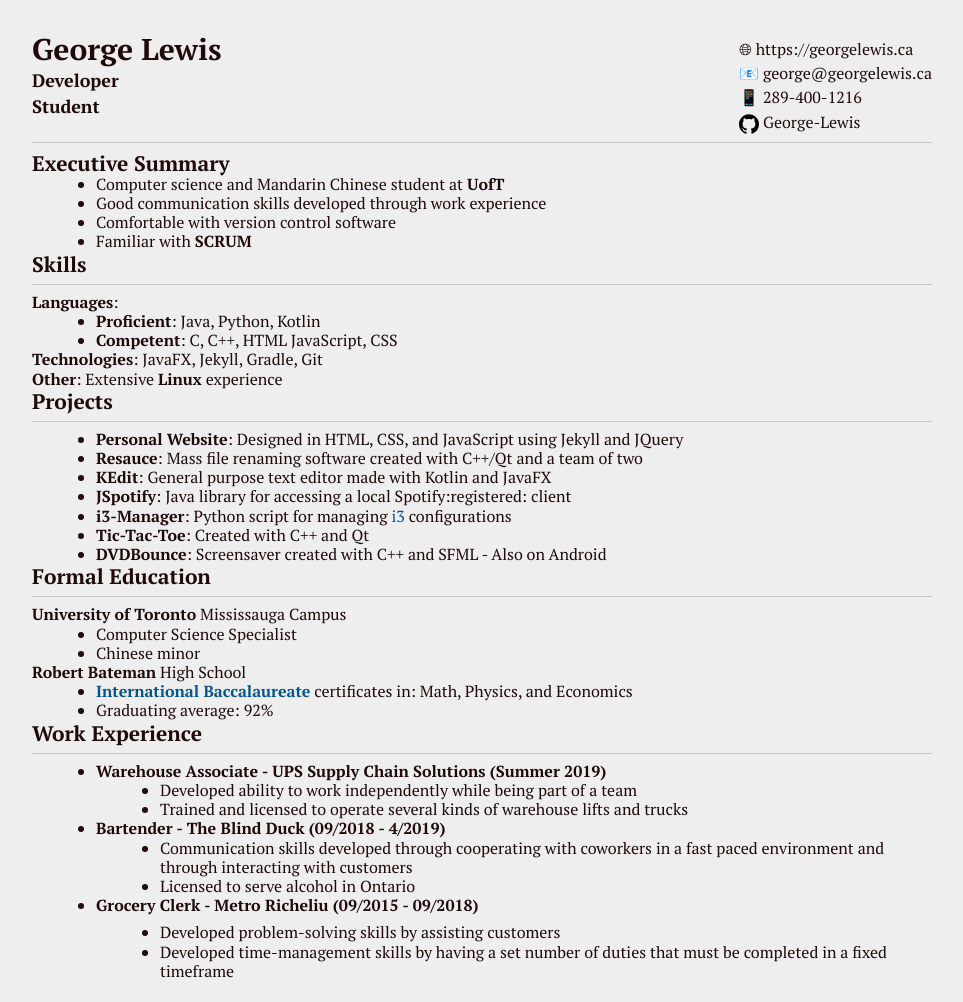
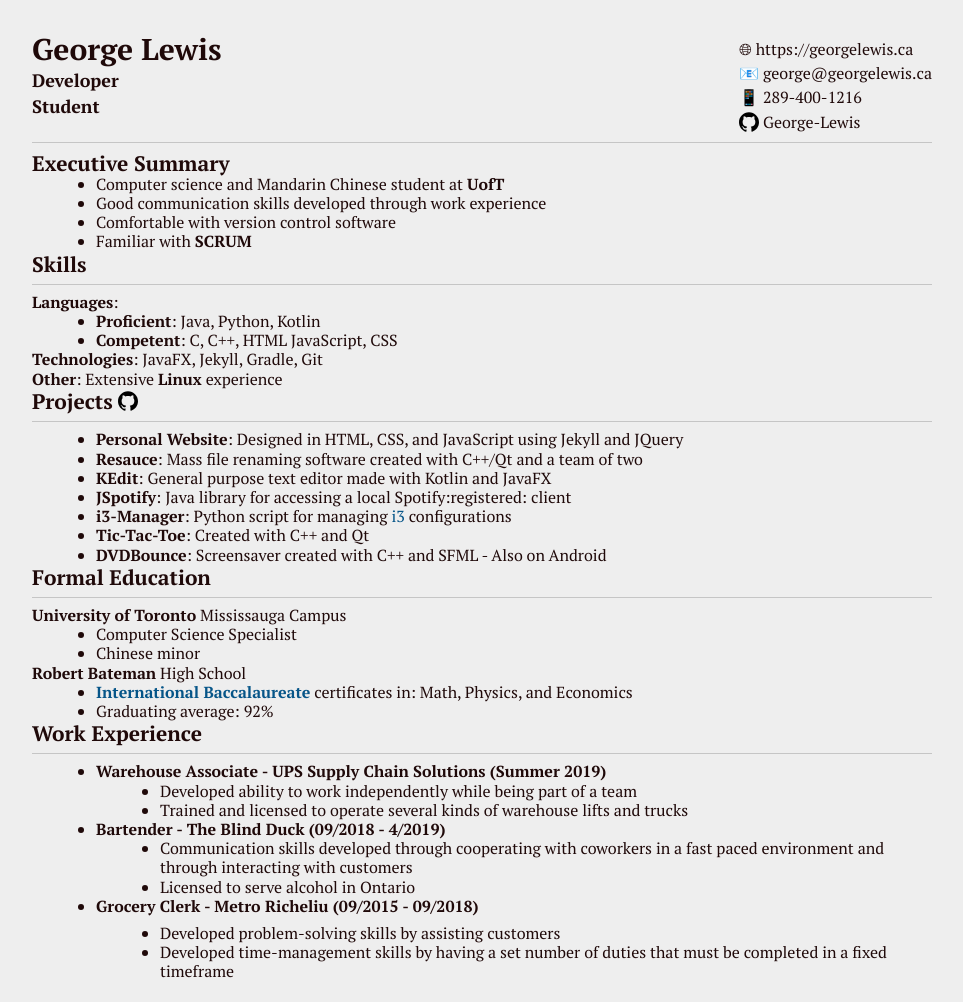
Before and after one commit to George-lewis/george-lewis.github.io, a Jekyll site: the page built from __pages/resume.markdown, in a window 1280 px wide. Shown: the whole page, without its empty margins (158-1121 px from the left). Built offline with Jekyll 4.4.1, drawn with Linux system fonts in a browser that asks for light colours.

Commit message:
Fix github logo

```diff
--- a/__pages/resume.markdown
+++ b/__pages/resume.markdown
@@ -3,7 +3,8 @@
 styling: resume
 ---
 
-<div style="display:flex;margin:0;"><div><p style="font-size:30px;font-weight:bold;margin:0;margin-bottom:12px;">George Lewis</p><p style="font-size: 18px; font-weight:600;margin:0;margin-bottom:7px;">Developer</p><p style="font-size: 18px; font-weight:600;margin:0;">Student</p></div><div style="margin-left:auto; margin-top:0;"><p style="margin:0;margin-bottom:5px;">🌐&#xfe0e; https://georgelewis.ca</p><p style="margin:0;margin-bottom:5px;">📧&#xfe0e; george@georgelewis.ca</p><p style="margin:0;margin-bottom:5px;">📱&#xfe0e; 289-400-1216</p><p style="margin:0;"><img style="display:inline-block;" id="github" height="20" width="20" src="/_assets/github.svg" /> George-Lewis</p></div></div>
+<div style="display:flex;margin:0;"><div><p style="font-size:30px;font-weight:bold;margin:0;margin-bottom:12px;">George Lewis</p><p style="font-size: 18px; font-weight:600;margin:0;margin-bottom:7px;">Developer</p><p style="font-size: 18px; font-weight:600;margin:0;">Student</p></div><div style="margin-left:auto; margin-top:0;"><p style="margin:0;margin-bottom:5px;">🌐&#xfe0e; https://georgelewis.ca</p><p style="margin:0;margin-bottom:5px;">📧&#xfe0e; george@georgelewis.ca</p><p style="margin:0;margin-bottom:5px;">📱&#xfe0e; 289-400-1216</p><p style="margin:0;"><img style="display:inline-block;" class="github" height="20" width="20" src="/_assets/github.svg" /> George-Lewis</p></div></div>
+
 ---
 
 ### **Executive Summary**
@@ -26,7 +27,7 @@
 
 **Other**: Extensive **Linux** experience
 
-### **Projects**
+### **Projects** <img class="github" height="20" width="20" src="/_assets/github.svg" />
 
 ---
 
--- a/_includes/styles/resume.html
+++ b/_includes/styles/resume.html
@@ -716,7 +716,10 @@
 	box-shadow: none;
 }
 
-
+.github {
+	display:inline-block;
+	transform: translate(0px, -2px);
+}
 
 </style>
 </head>
--- a/_js/dark.js
+++ b/_js/dark.js
@@ -58,7 +58,7 @@
 
         body.find("a").toggleClass("a-dark")
 
-        github = body.find("#github")
+        github = body.find(".github")
 
         if (github.length > 0) {
 
```
